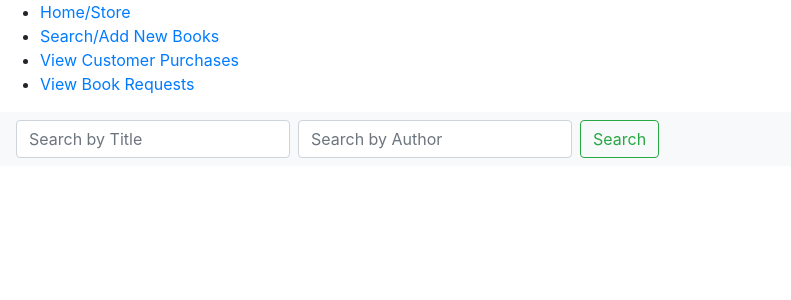
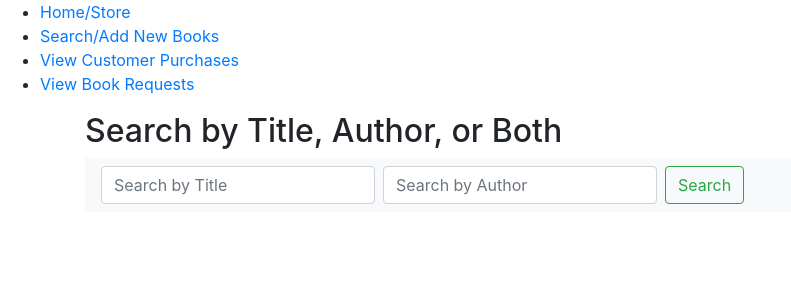
Before and after one commit to 071921-LTI/Book-Bros-front, an Angular app: page /employee/add-book in a window 1280 px wide. Shown: the top 300 px of the page, without its empty margins (0-791 px from the left). Built offline with nearby package versions, Linux system fonts and the light colour scheme.

Commit message:
can search api and add books to store

```diff
--- a/src/app/components/add-book/add-book.component.html
+++ b/src/app/components/add-book/add-book.component.html
@@ -1,10 +1,18 @@
-<nav class="navbar navbar-light bg-light">
-    <form class="form-inline">
-        <input class="form-control mr-sm-2" type="search" placeholder="Search by Title" aria-label="Search">
-        <input class="form-control mr-sm-2" type="search" placeholder="Search by Author" aria-label="Search">
-        <button class="btn btn-outline-success my-2 my-sm-0" type="submit">Search</button>
-    </form>
-</nav>
-<div class='container-fluid'>
+<div class='container'>
+    <h2>Search by Title, Author, or Both</h2>
+    <nav class="navbar navbar-light bg-light">
+        <form class="form-inline" (submit)='search()'>
+            <input [(ngModel)]='byTitle' name='title' class="form-control mr-sm-2" type="search" placeholder="Search by Title" aria-label="Search">
+            <input [(ngModel)]='byAuthor' name='author' class="form-control mr-sm-2" type="search" placeholder="Search by Author" aria-label="Search">
+            <button class="btn btn-outline-success my-2 my-sm-0" type="submit">Search</button>
+            <strong *ngIf='results' class='ml-3'>Results: {{results}}</strong>
+        </form>
+    </nav>
 
+    <div *ngFor = 'let work of works' class='border m-3 p-4 rounded'>
+        <h3 class='text-primary'>{{work.title}}</h3>
+        <h5>by {{work.author_name[0]}}</h5>
+        <strong>Pulished in {{work.first_publish_year}}</strong>
+        <button (click)='addToShop(work)' class='btn btn-primary float-right'>Add to Shop</button>
+    </div>
 </div>
--- a/src/app/components/add-book/add-book.component.ts
+++ b/src/app/components/add-book/add-book.component.ts
@@ -1,4 +1,7 @@
 import { Component, OnInit } from '@angular/core';
+import { Work } from 'src/app/models/work';
+import { AddToShopService } from 'src/app/services/addToShop/add-to-shop.service';
+import { SearchApiService } from 'src/app/services/searchApi/search-api.service';
 
 @Component({
   selector: 'app-add-book',
@@ -7,9 +10,55 @@ import { Component, OnInit } from '@angular/core';
 })
 export class AddBookComponent implements OnInit {
 
-  constructor() { }
+  constructor(private searchApi: SearchApiService, private addToShopService: AddToShopService) { }
 
   ngOnInit(): void {
   }
 
+  works?: Work[];
+  results?: number;
+  byTitle = '';
+  byAuthor = '';
+
+  search() {
+    if (this.byTitle && !this.byAuthor) {
+      this.searchApi.searchByTitle(this.byTitle).subscribe(
+        response => {
+          this.works = response.docs;
+          this.results = response.num_found;
+        }
+      )
+    } else if (this.byAuthor && !this.byTitle) {
+      this.searchApi.searchByAuthor(this.byAuthor).subscribe(
+        response => {
+          this.works = response.docs;
+          this.results = response.num_found;
+          console.log(response.docs)
+        }
+      )
+    } else if (this.byAuthor && this.byTitle) {
+      this.searchApi.searchByTitle(this.byTitle).subscribe(
+        response => {
+          this.works = response.docs;
+          this.results = response.num_found;
+        }
+      )
+    } else if (!this.byAuthor && !this.byTitle) {
+      alert('Please fill in one of the fields')
+    }
+  }
+
+  addToShop(item: Work) {
+
+    const priceInput = Number(prompt('How much should this book cost?'));
+    const inventoryInput = Number(prompt('How many of this book do you have?'));
+
+    const completeItem = { ...item, price: priceInput, inventory: inventoryInput };
+    this.addToShopService.addBook(completeItem).subscribe(
+      response => {
+        alert(`Successfully added ${item.title} by ${item.author_name} to the shop!`);
+      }
+    )
+  }
+
 }
--- /dev/null
+++ b/src/app/models/searchResult.ts
@@ -0,0 +1,7 @@
+import { Work } from "./work";
+
+export interface SearchResult {
+    start: number;
+    num_found: number;
+    docs: Work[];
+}
--- /dev/null
+++ b/src/app/models/work.ts
@@ -0,0 +1,8 @@
+export interface Work {
+    key: string;
+    title: string;
+    author_name: string[];
+    first_publish_year: number;
+    price: number;
+    inventory: number;
+}
--- a/src/app/services/searchApi/search-api.service.ts
+++ b/src/app/services/searchApi/search-api.service.ts
@@ -1,9 +1,26 @@
+import { HttpClient } from '@angular/common/http';
 import { Injectable } from '@angular/core';
+import { Observable } from 'rxjs';
+import { map } from 'rxjs/operators';
+import { SearchResult } from '../../models/searchResult';
+import { environment } from 'src/environments/environment';
 
 @Injectable({
   providedIn: 'root'
 })
 export class SearchApiService {
 
-  constructor() { }
+  constructor(private http: HttpClient) { }
+
+  searchByAuthor(authorName: string): Observable<SearchResult> {
+    return this.http.get(`${environment.apiUrl}api/authors/${authorName}`).pipe(
+      map(response => response as SearchResult)
+    )
+  }
+
+  searchByTitle(title: string): Observable<SearchResult> {
+    return this.http.get(`${environment.apiUrl}api/title/${title}`).pipe(
+      map(response => response as SearchResult)
+    )
+  }
 }
--- a/src/app/services/shopInfo/shop-info.service.ts
+++ b/src/app/services/shopInfo/shop-info.service.ts
@@ -14,7 +14,7 @@ export class ShopInfoService {
   constructor(private http: HttpClient) { }
 
   getAllBooks(): Observable<Books>{
-    return this.http.get(environment.apiUrl + '/books').pipe(
+    return this.http.get(environment.apiUrl + 'books').pipe(
       map(response => response as Books)
     )
   }
```
